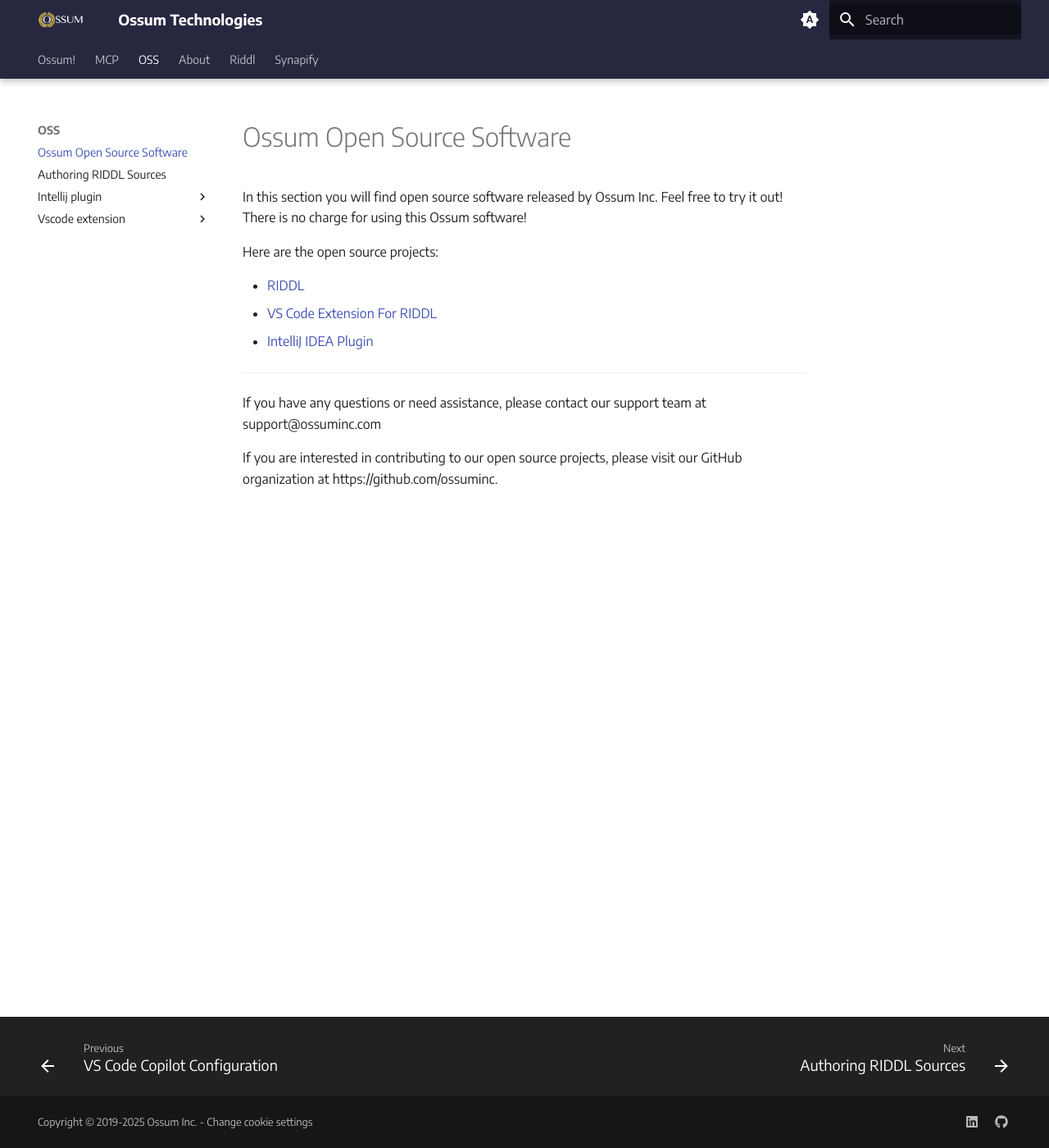
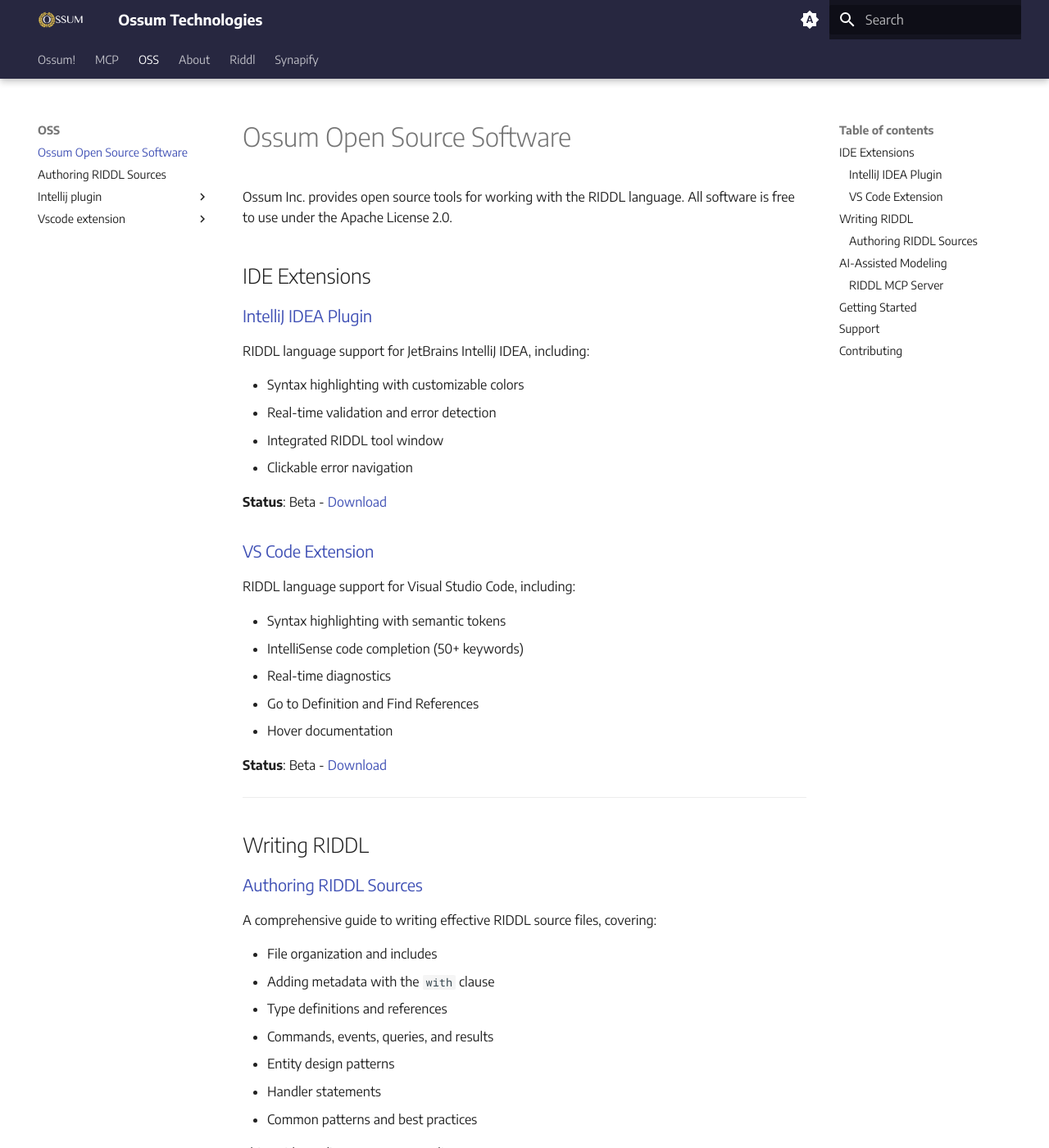
Before and after one commit to ossuminc/ossum.tech, an MkDocs documentation site: the page built from docs/OSS/index.md, in a window 1280 px wide and 1400 px high. Shown: the whole window at 82% size. Built offline with MkDocs 1.6.1 and Material for MkDocs 9.7.7, drawn with Linux system fonts in a browser that asks for light colours; some of the changed text lies outside the part shown.

Commit message:
Update site index and OSS landing page
- Fix broken link to OSS section (case mismatch)
- Fix typo in index.md
- Add MCP Server to main navigation
- Update OSS index with links to all products
- Add getting started workflow

Co-Authored-By: Claude Opus 4.5 <noreply@anthropic.com>

```diff
--- a/docs/OSS/index.md
+++ b/docs/OSS/index.md
@@ -1,17 +1,87 @@
 # Ossum Open Source Software
 
-In this section you will find open source software released by Ossum Inc. Feel free to try it out! There is no charge
-for using this Ossum software!
+Ossum Inc. provides open source tools for working with the RIDDL language.
+All software is free to use under the Apache License 2.0.
 
-Here are the open source projects:
+## IDE Extensions
 
-* [RIDDL](./riddl/index.md)
-* [VS Code Extension For RIDDL](./vscode-extension/index.md)
-* [IntelliJ IDEA Plugin](./intellij-plugin/index.md)
+### [IntelliJ IDEA Plugin](./intellij-plugin/index.md)
+
+RIDDL language support for JetBrains IntelliJ IDEA, including:
+
+- Syntax highlighting with customizable colors
+- Real-time validation and error detection
+- Integrated RIDDL tool window
+- Clickable error navigation
+
+**Status**: Beta - [Download](https://github.com/ossuminc/riddl-idea-plugin/releases)
+
+### [VS Code Extension](./vscode-extension/index.md)
+
+RIDDL language support for Visual Studio Code, including:
+
+- Syntax highlighting with semantic tokens
+- IntelliSense code completion (50+ keywords)
+- Real-time diagnostics
+- Go to Definition and Find References
+- Hover documentation
+
+**Status**: Beta - [Download](https://github.com/ossuminc/riddl-vscode/releases)
 
 ---
 
-If you have any questions or need assistance, please contact our support team at support@ossuminc.com
+## Writing RIDDL
 
-If you are interested in contributing to our open source projects, please visit our GitHub organization at
-https://github.com/ossuminc.
+### [Authoring RIDDL Sources](./authoring-riddl.md)
+
+A comprehensive guide to writing effective RIDDL source files, covering:
+
+- File organization and includes
+- Adding metadata with the `with` clause
+- Type definitions and references
+- Commands, events, queries, and results
+- Entity design patterns
+- Handler statements
+- Common patterns and best practices
+
+This guide applies to any IDE or editor.
+
+---
+
+## AI-Assisted Modeling
+
+### [RIDDL MCP Server](../MCP/index.md)
+
+Connect AI assistants to the RIDDL MCP Server for intelligent modeling
+assistance:
+
+- Validate RIDDL code with detailed error messages
+- Check model completeness and get suggestions
+- Convert natural language to RIDDL structures
+- Get explanations for validation errors
+
+Supports: Claude Desktop, Claude Code, Gemini CLI, VS Code Copilot,
+IntelliJ AI Assistant, and IntelliJ Junie.
+
+---
+
+## Getting Started
+
+1. **Install an IDE extension** for your preferred editor
+2. **Read the authoring guide** to learn RIDDL best practices
+3. **Connect the MCP server** for AI-assisted modeling (optional)
+
+---
+
+## Support
+
+If you have questions or need assistance:
+
+- **Email**: support@ossuminc.com
+- **GitHub**: [github.com/ossuminc](https://github.com/ossuminc)
+
+## Contributing
+
+We welcome contributions to all open source projects. Visit the GitHub
+repositories linked above to report issues, suggest features, or submit
+pull requests.
```
Also changed, not shown: docs/index.md (+5 -7 lines).
